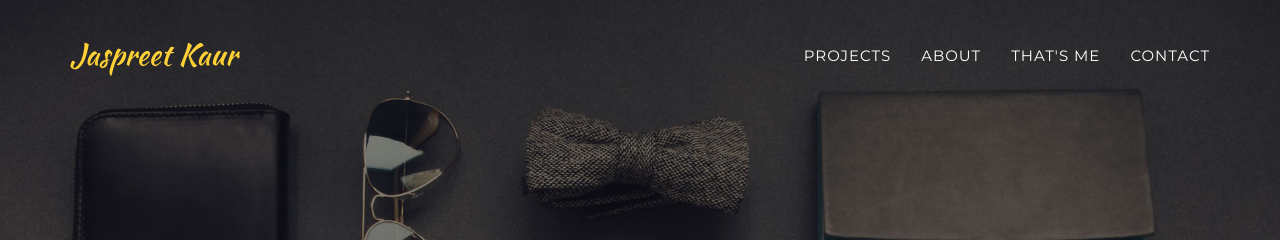
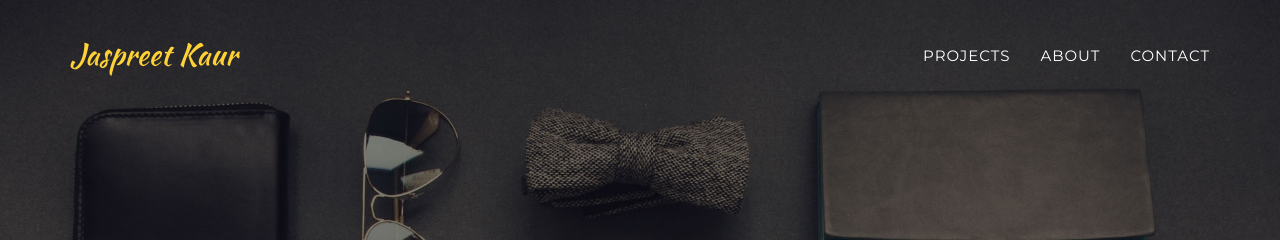
Before and after one commit to jas2908/jas2908.github.io, a Jekyll site: the page built from index.html, in a window 1280 px wide and 900 px high. Shown: the top 240 px of the window. Built offline with Jekyll 4.4.1, drawn with Linux system fonts in a browser that asks for light colours; nearby versions of some CDN libraries; some web fonts are replaced.

Commit message:
change in header

```diff
--- a/_includes/header.html
+++ b/_includes/header.html
@@ -28,11 +28,11 @@
                         <a class="page-scroll" href="#about">About</a>
                     </li>
                     <li>
-                        <a class="page-scroll" href="#team">That's Me</a>
+                        <a class="page-scroll" href="#team">Contact</a>
                     </li>
-                    <li>
+                    <!--<li>
                         <a class="page-scroll" href="#contact">Contact</a>
-                    </li>
+                    </li>-->
                 </ul>
             </div>
             <!-- /.navbar-collapse -->
```
